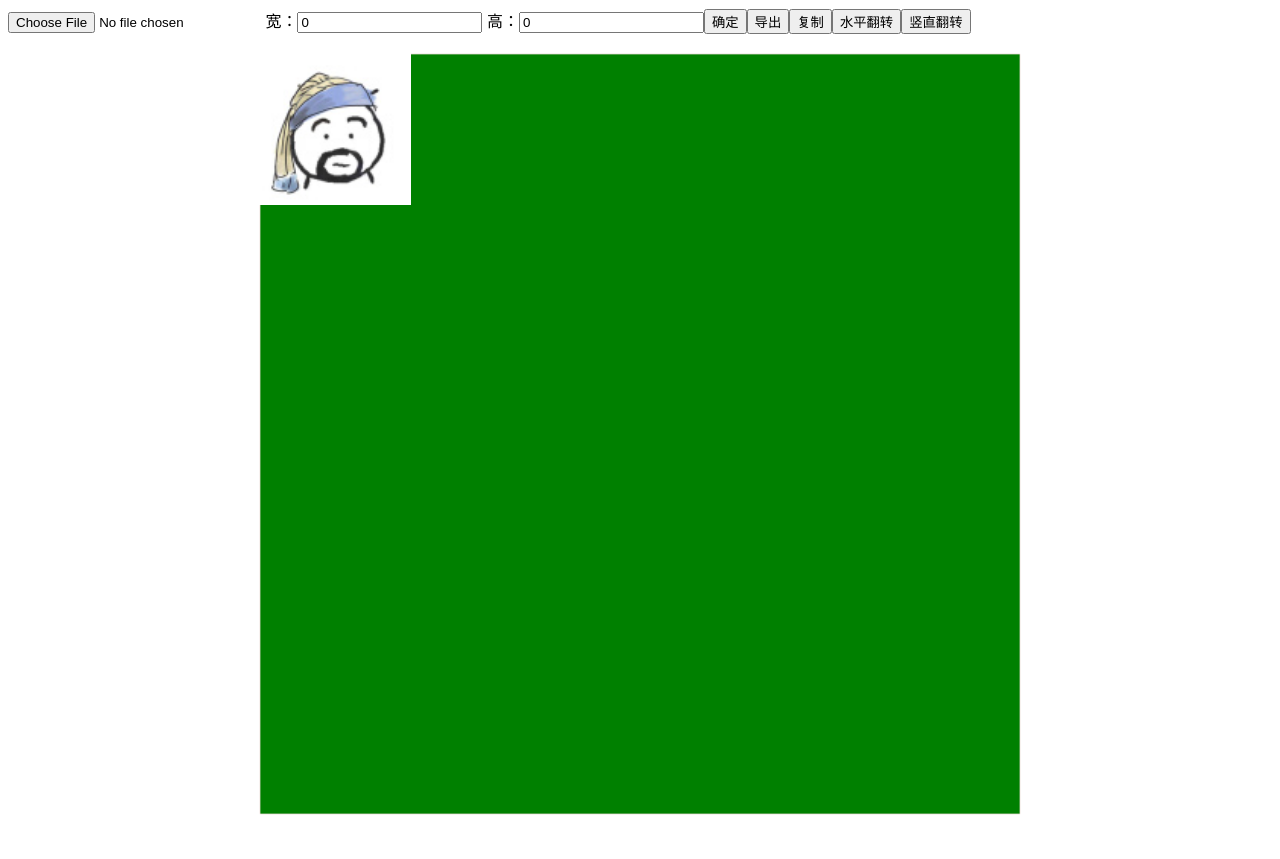
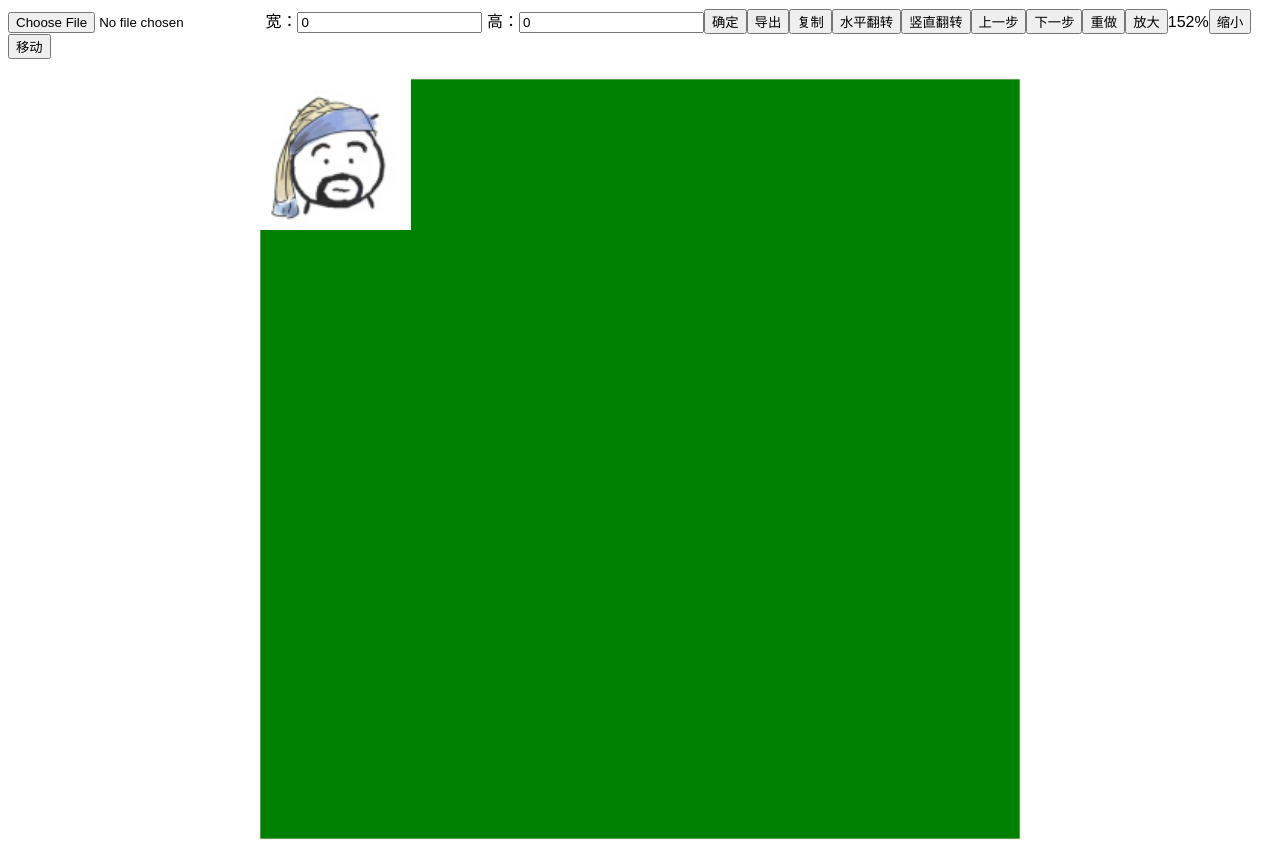
Before and after one commit to zhikangfan/halo, a Vue app: page /editor in a window 1280 px wide. Before the commit the page ends 834 px from the top, so only its background shows below. Built offline with nearby package versions, Linux system fonts and the light colour scheme.

Commit message:
feat: 控制缩放，显示缩放值

```diff
--- a/src/pages/editor/core.js
+++ b/src/pages/editor/core.js
@@ -185,6 +185,7 @@ export class Editor {
         // this.bg.setHeight(height)
         const center = this.canvas.getCenter()
         this.canvas.setViewportTransform(fabric.iMatrix.concat())
+        emitter.emit('zoom', scale)
         this.canvas.zoomToPoint(new fabric.Point(center.left, center.top), scale)
         if (!this.workspace) return
         this.setCenterFromObject(this.workspace)
@@ -287,6 +288,7 @@ export class Editor {
         let zoomRatio = this.canvas.getZoom()
         zoomRatio += 0.05
         const center = this.canvas.getCenter()
+        emitter.emit('zoom', zoomRatio)
         this.canvas.zoomToPoint(new fabric.Point(center.left, center.top), zoomRatio)
     }
 
@@ -297,7 +299,9 @@ export class Editor {
         let zoomRatio = this.canvas.getZoom()
         zoomRatio -= 0.05
         const center = this.canvas.getCenter()
-        this.canvas.zoomToPoint(new fabric.Point(center.left, center.top), zoomRatio < 0 ? 0.01 : zoomRatio)
+        zoomRatio = zoomRatio < 0 ? 0.01 : zoomRatio
+        emitter.emit('zoom', zoomRatio)
+        this.canvas.zoomToPoint(new fabric.Point(center.left, center.top), zoomRatio)
     }
     _getSaveOption() {
         const workspace = this.canvas
--- a/src/pages/editor/index.vue
+++ b/src/pages/editor/index.vue
@@ -12,6 +12,13 @@
       <button @click="handleClone">复制</button>
       <button @click="handleFlip('X')">水平翻转</button>
       <button @click="handleFlip('Y')">竖直翻转</button>
+      <button @click="handlePrev">上一步</button>
+      <button @click="handleNext">下一步</button>
+      <button @click="handleRedo">重做</button>
+      <button @click="handleBig">放大</button>
+      <span id="zoomValue">0</span>
+      <button @click="handleSmall">缩小</button>
+      <button @click="handleMove">移动</button>
     </div>
     <div ref="workspace" class="workspace">
       <canvas ref="canvas"></canvas>
@@ -47,9 +54,30 @@ export default {
     },
     handleFlip(type) {
       this.editor.flip(type)
+    },
+    handlePrev() {
+
+    },
+    handleNext() {
+
+    },
+    handleRedo() {
+
+    },
+    handleBig() {
+      this.editor.big()
+    },
+    handleSmall() {
+      this.editor.small()
+    },
+    handleMove() {
+
     }
   },
   mounted() {
+    emitter.on('zoom', (zoom) => {
+      document.querySelector('#zoomValue').innerText = Math.floor(zoom * 100) + '%'
+    })
     this.editor = new Editor(this.$refs.canvas, this.$refs.workspace, {
       source: "http://localhost:8080/test1a.jpg",
       width: 500,
```
